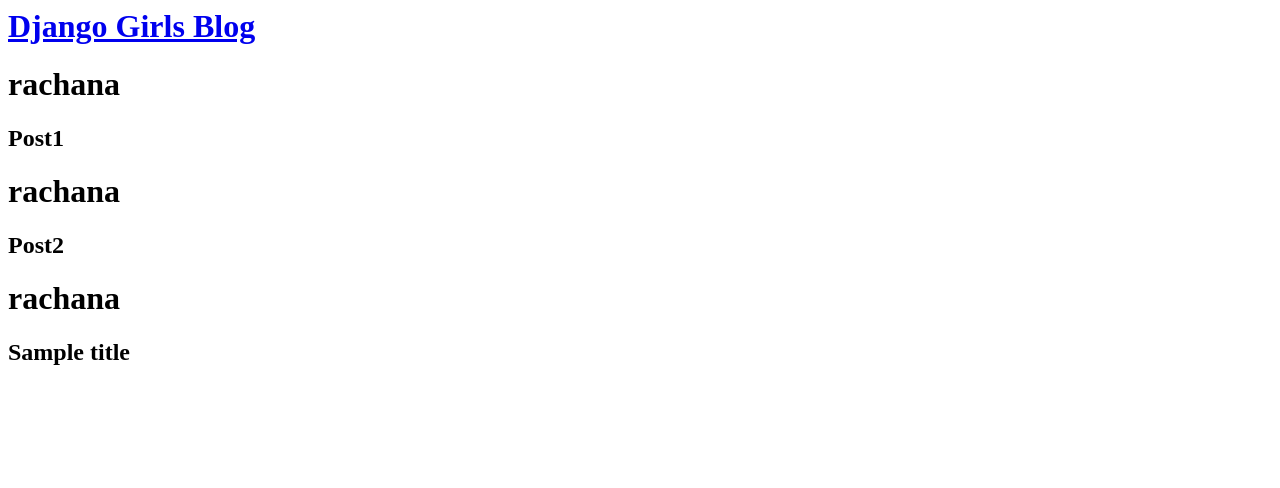
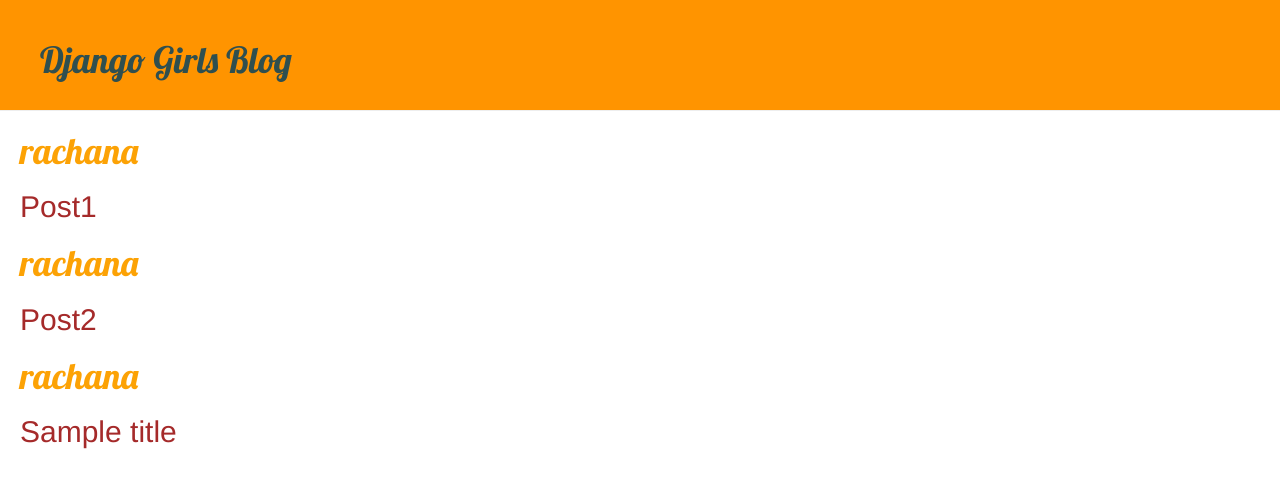
Before and after one commit to Rachana040/my-first-blog, a Django app: page / in a window 1280 px wide. Shown: the top 488 px of the page. Run offline with Django 3.2, Linux system fonts and the light colour scheme; data comes from the database, SQL or seed files in the repository; some libraries are stand-ins or nearby versions.

Commit message:
Added CSS

```diff
--- /dev/null
+++ b/blog/static/css/blog.css
@@ -0,0 +1,20 @@
+.page-header {
+    background-color: #ff9400;
+    margin-top: 0;
+    padding: 20px 20px 20px 40px;
+}
+h1 {
+    color: #FCA205;
+    font-family: 'Lobster';
+}
+h1 a {
+    color: darkslategrey
+}
+h2 {
+    color: brown;
+}
+
+.post {
+    margin-bottom: 70px;
+    margin-left: 20px;
+}
--- a/blog/templates/blog/post_list.html
+++ b/blog/templates/blog/post_list.html
@@ -1,15 +1,21 @@
+{% load static %}
 <html>
     <head>
+        <link rel="stylesheet" href="//maxcdn.bootstrapcdn.com/bootstrap/3.2.0/css/bootstrap.min.css">
+        <link rel="stylesheet" href="//maxcdn.bootstrapcdn.com/bootstrap/3.2.0/css/bootstrap-theme.min.css">
+        <link rel="stylesheet" href="{% static 'css/blog.css' %}">
+        <link href="//fonts.googleapis.com/css?family=Lobster&subset=latin,latin-ext" rel="stylesheet" type="text/css">
         <title>Django Girls blog</title>
     </head>
     <body>
-        <div>
+        <div class="page-header">
             <h1><a href="/">Django Girls Blog</a></h1>
         </div>
-
+        <div class="post">
         {% for post in posts %}
             <h1>{{ post.author }}</h1>
-            <h2> {{ post.title }}</h2>
+            <h2>{{ post.title }}</h2>
         {% endfor %}
+        </div>
     </body>
 </html>
```
